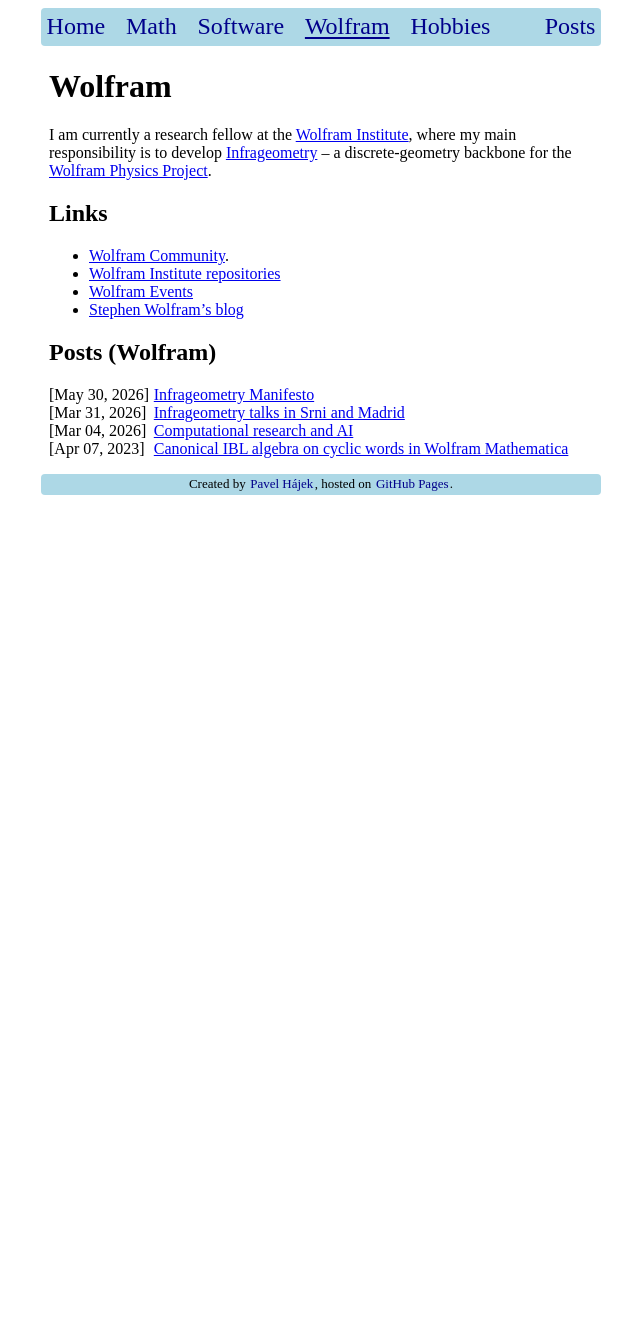
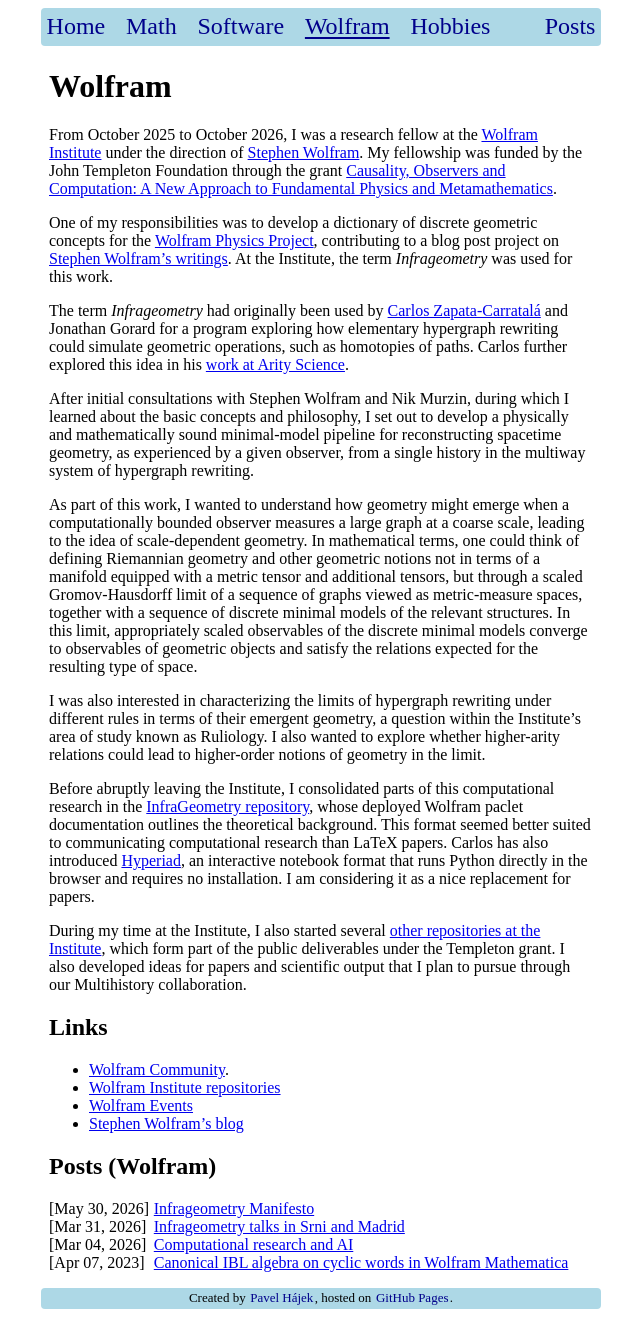
Before and after one commit to p135246/p135246.github.io, a Jekyll site: the page built from Wolfram.md, in a window 1280 px wide. Shown: the whole page, without its empty margins (319-959 px from the left). Built offline with Jekyll 4.4.1, drawn with Linux system fonts in a browser that asks for light colours; our own code applies the rules of GitHub Pages for plain Markdown files; before the commit the page ends 900 px from its top, so only the background shows below that.

Commit message:
Update Wolfram research page
Co-authored-by: Copilot <223556219+Copilot@users.noreply.github.com>

```diff
--- a/Wolfram.md
+++ b/Wolfram.md
@@ -6,7 +6,31 @@ category:   Wolfram
 ---
 # Wolfram
 
-I am currently a research fellow at the [Wolfram Institute](https://www.wolframinstitute.org/), where my main responsibility is to develop [Infrageometry][manifesto] -- a discrete-geometry backbone for the [Wolfram Physics Project](https://www.wolframphysics.org/).
+From October 2025 to October 2026, I was a research fellow at the [Wolfram Institute](https://www.wolframinstitute.org/) under the direction of [Stephen Wolfram](https://www.stephenwolfram.com/).
+My fellowship was funded by the John Templeton Foundation through the grant [Causality, Observers and Computation: A New Approach to Fundamental Physics and Metamathematics][templeton-grant].
+
+One of my responsibilities was to develop a dictionary of discrete geometric concepts for the [Wolfram Physics Project](https://www.wolframphysics.org/), contributing to a blog post project on [Stephen Wolfram's writings][WolframBlog].
+At the Institute, the term *Infrageometry* was used for this work.
+
+The term *Infrageometry* had originally been used by [Carlos Zapata-Carratalá](https://zapatacarratala.me/) and Jonathan Gorard for a program exploring how elementary hypergraph rewriting could simulate geometric operations, such as homotopies of paths.
+Carlos further explored this idea in his [work at Arity Science](https://arity.science/findings/infrageometry/).
+
+After initial consultations with Stephen Wolfram and Nik Murzin, during which I learned about the basic concepts and philosophy, I set out to develop a physically and mathematically sound minimal-model pipeline for reconstructing spacetime geometry, as experienced by a given observer, from a single history in the multiway system of hypergraph rewriting.
+
+As part of this work, I wanted to understand how geometry might emerge when a computationally bounded observer measures a large graph at a coarse scale, leading to the idea of scale-dependent geometry.
+In mathematical terms, one could think of defining Riemannian geometry and other geometric notions not in terms of a manifold equipped with a metric tensor and additional tensors, but through a scaled Gromov-Hausdorff limit of a sequence of graphs viewed as metric-measure spaces, together with a sequence of discrete minimal models of the relevant structures.
+In this limit, appropriately scaled observables of the discrete minimal models converge to observables of geometric objects and satisfy the relations expected for the resulting type of space.
+
+I was also interested in characterizing the limits of hypergraph rewriting under different rules in terms of their emergent geometry, a question within the Institute's area of study known as Ruliology.
+I also wanted to explore whether higher-arity relations could lead to higher-order notions of geometry in the limit.
+
+Before abruptly leaving the Institute, I consolidated parts of this computational research in the [InfraGeometry repository](https://github.com/WolframInstitute/InfraGeometry), whose deployed Wolfram paclet documentation outlines the theoretical background.
+This format seemed better suited to communicating computational research than LaTeX papers.
+Carlos has also introduced [Hyperiad](https://arity.science/hyperiad/notebook/), an interactive notebook format that runs Python directly in the browser and requires no installation.
+I am considering it as a nice replacement for papers.
+
+During my time at the Institute, I also started several [other repositories at the Institute](https://github.com/WolframInstitute), which form part of the public deliverables under the Templeton grant.
+I also developed ideas for papers and scientific output that I plan to pursue through our Multihistory collaboration.
 
 ## Links
 - [Wolfram Community][WolframCommunity].
@@ -15,7 +39,7 @@ I am currently a research fellow at the [Wolfram Institute](https://www.wolframi
 - [Stephen Wolfram's blog][WolframBlog]
 
 [infrageometry]:/wolfram/2026/03/31/talks-infrageometry-srni-madrid.html
-[manifesto]:/wolfram/2026/05/30/infrageometry-manifesto.html
+[templeton-grant]:https://www.templeton.org/grant/causality-observers-and-computation-a-new-approach-to-fundamental-physics-and-metamathematics
 [WolframCommunity]:https://community.wolfram.com/web/hajekpavel
 [WolframEvents]:https://events.wolfram.com/
 [WolframBlog]:https://writings.stephenwolfram.com/
```
